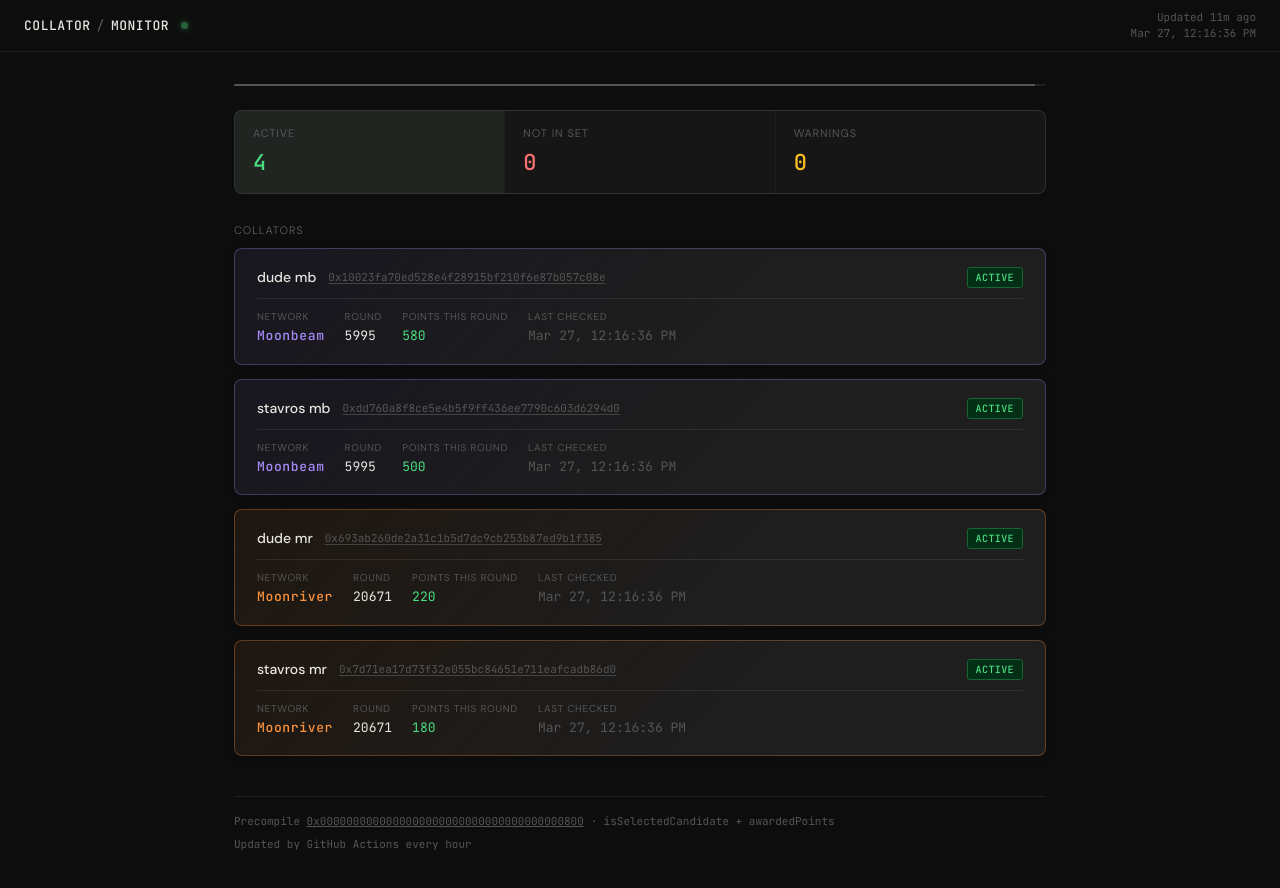
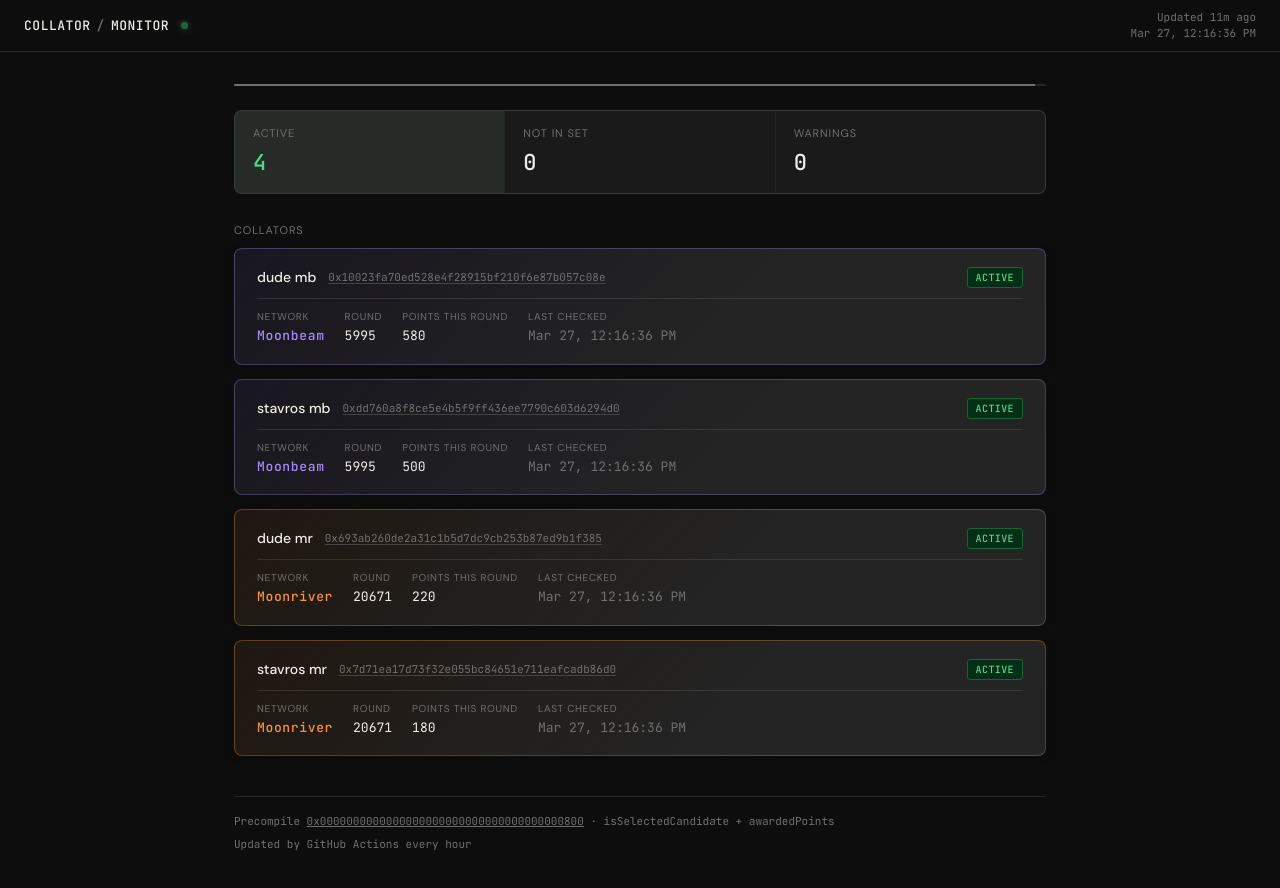
Before and after one commit to yaronski/collator-monitor, a website: page index.html in a window 1280 px wide. Drawn offline with Linux system fonts and the light colour scheme.

Commit message:
fix: improve legibility, fix stat colors, remove points color

```diff
--- a/index.html
+++ b/index.html
@@ -11,14 +11,14 @@
 
 :root {
   --bg:      #0d0d0d;
-  --bg2:     #161616;
-  --bg3:     #1e1e1e;
-  --bg4:     #262626;
-  --border:  rgba(255,255,255,0.08);
-  --border2: rgba(255,255,255,0.14);
-  --text:    #e8e6e0;
-  --text2:   #888;
-  --text3:   #555;
+  --bg2:     #1a1a1a;
+  --bg3:     #242424;
+  --bg4:     #2e2e2e;
+  --border:  rgba(255,255,255,0.1);
+  --border2: rgba(255,255,255,0.18);
+  --text:    #f0ede8;
+  --text2:   #a0a0a0;
+  --text3:   #707070;
   --mono:    'JetBrains Mono', monospace;
   --sans:    'DM Sans', system-ui, sans-serif;
   --green:   #4ade80;
@@ -135,8 +135,8 @@ body {
   font-weight: 500;
 }
 .stat-value.ok   { color: var(--green); }
-.stat-value.bad  { color: var(--red); }
-.stat-value.warn { color: var(--amber); }
+.stat-value.bad  { color: var(--text); }
+.stat-value.warn { color: var(--text); }
 .stat-value.mute { color: var(--text); }
 
 /* ── Collator cards ─────────────────────────────────────────── */
@@ -445,7 +445,7 @@ function renderCards(collators) {
         </div>
         <div class="meta-item">
           <div class="meta-key">Points this round</div>
-          <div class="meta-val ${col.points === 0 && col.isActive ? 'muted' : col.points > 0 ? 'ok' : ''}">${pts}</div>
+          <div class="meta-val">${pts}</div>
         </div>
         ${consec}
         <div class="meta-item">
```
